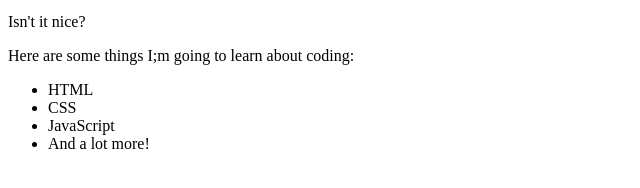
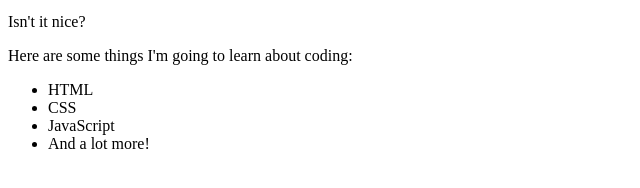
Before and after one commit to mikearino/my-first-webpage1, a plain HTML site: page my-first-webpage.html in a window 1280 px wide. Shown: the part 148-336 px from the top of the page, 0-640 px from the left. Drawn offline with Linux system fonts and the light colour scheme.

Commit message:
fixed some sentence error

```diff
--- a/my-first-webpage.html
+++ b/my-first-webpage.html
@@ -7,7 +7,7 @@
     <p>This is my first web page!</p>
     <p>Isn't it nice?</p>
 
-    <p>Here are some things I;m going to learn about coding:</p>
+    <p>Here are some things I'm going to learn about coding:</p>
     <ul>
       <li>HTML</li>
       <li>CSS</li>
```
